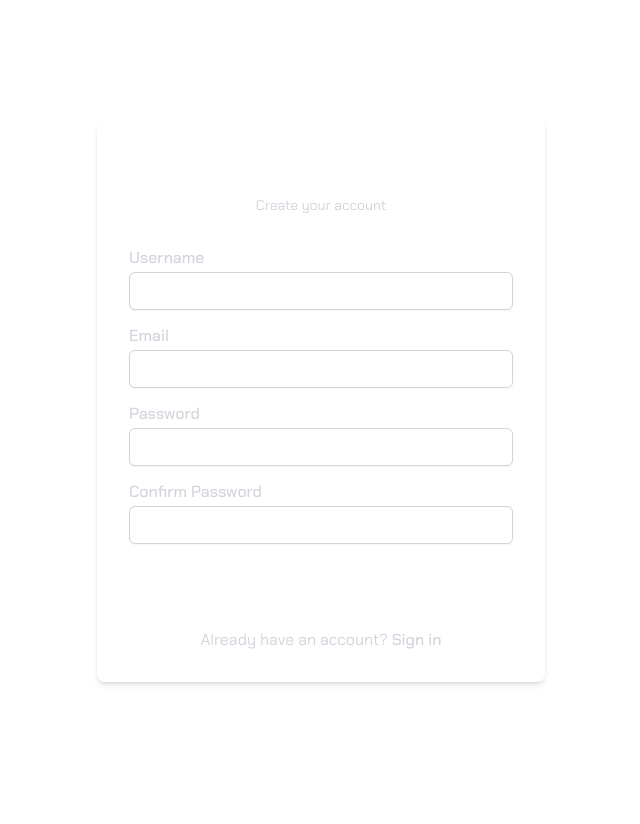
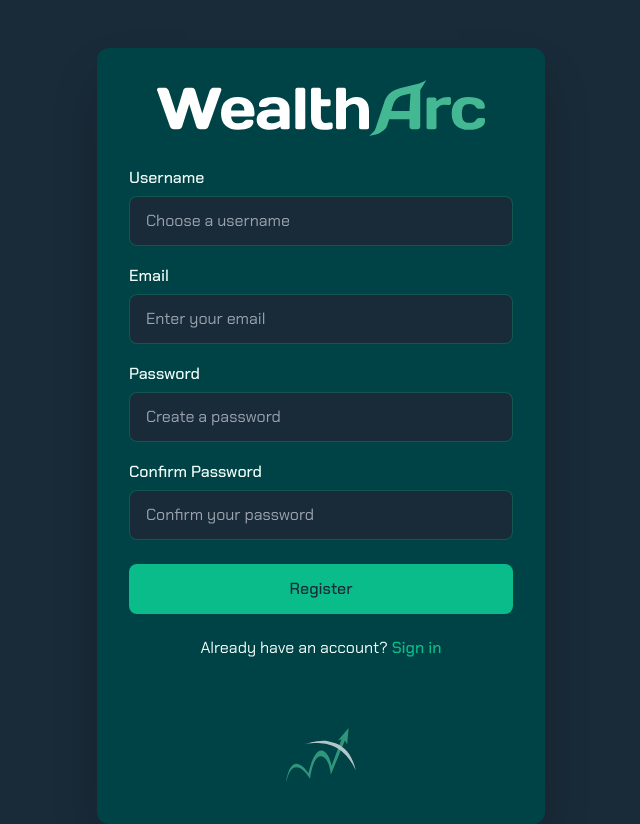
Before and after one commit to FatboyBoji/WEALTH-ARC, a Next.js app in the folder frontend/: page /auth/register in a window 1280 px wide. Shown: the whole page, without its empty margins (319-959 px from the left). Before the commit the page ends 800 px from the top, so only its background shows below. Built offline with nearby package versions, Linux system fonts and the light colour scheme.

Commit message:
auth pages

```diff
--- a/frontend/src/app/auth/login/page.tsx
+++ b/frontend/src/app/auth/login/page.tsx
@@ -4,6 +4,8 @@ import React, { useState, useEffect, Suspense } from 'react';
 import { useAuth } from '@/contexts/AuthContext';
 import Link from 'next/link';
 import { useSearchParams } from 'next/navigation';
+import WealthArcSvg from '@/components/icons/WealthArcSvg';
+import WaLogoSvg from '@/components/icons/WaLogoSvg';
 
 function LoginForm() {
   const [username, setUsername] = useState('');
@@ -21,7 +23,6 @@ function LoginForm() {
   useEffect(() => {
     const sessionExpired = searchParams.get('session') === 'expired';
 
-    // Show a message immediately when redirected due to session expiry
     if (sessionExpired && !attemptedVerification) {
       setStatusMessage({
         type: 'info',
@@ -29,60 +30,66 @@ function LoginForm() {
       });
 
       setAttemptedVerification(true);
-
-      // We don't need to attempt verification anymore - we've already been redirected
-      // due to session expiry, so just ask the user to log in again
       console.log('Session expired, user needs to log in again');
     }
   }, [searchParams, attemptedVerification]);
 
   return (
-    <div className="min-h-screen flex items-center justify-center bg-background">
-      <div className="max-w-lg w-full space-y-10 p-12 bg-secondary rounded-lg shadow-xl">
+    <div className="min-h-screen flex items-center justify-center bg-[#192A38]">
+      <div className="max-w-md w-full space-y-8 p-8 bg-[#004346] rounded-xl shadow-2xl">
         <div className="text-center">
-          <h2 className="text-4xl font-bold text-white">WealthArc</h2>
-          <p className="mt-3 text-xl text-gray-300">Sign in to your account</p>
+          <div className="flex justify-center mb-4">
+            <WealthArcSvg className="h-auto w-auto" />
+          </div>
+          <p className="mt-2 text-[#F3FFFC] text-xl">Sign in to your account</p>
         </div>
 
-        <form className="mt-10 space-y-8" onSubmit={handleSubmit}>
+        <form className="mt-8 space-y-6" onSubmit={handleSubmit}>
           {error && (
-            <div className="bg-red-500 text-white p-3 rounded-md">
+            <div className="bg-red-500/20 border border-red-500 text-red-100 p-4 rounded-lg flex items-center">
+              <svg xmlns="http://www.w3.org/2000/svg" className="h-5 w-5 mr-2 flex-shrink-0" viewBox="0 0 20 20" fill="currentColor">
+                <path fillRule="evenodd" d="M18 10a8 8 0 11-16 0 8 8 0 0116 0zm-7 4a1 1 0 11-2 0 1 1 0 012 0zm-1-9a1 1 0 00-1 1v4a1 1 0 102 0V6a1 1 0 00-1-1z" clipRule="evenodd" />
+              </svg>
               {error}
             </div>
           )}
 
           {statusMessage && (
             <div className={`${
-              statusMessage.type === 'error' ? 'bg-red-500' :
-              statusMessage.type === 'success' ? 'bg-green-500' : 'bg-blue-500'
-            } text-white p-3 rounded-md`}>
+              statusMessage.type === 'error' ? 'bg-red-500/20 border-red-500 text-red-100' :
+              statusMessage.type === 'success' ? 'bg-green-500/20 border-green-500 text-green-100' : 'bg-blue-500/20 border-blue-500 text-blue-100'
+            } border p-4 rounded-lg flex items-center`}>
+              <svg xmlns="http://www.w3.org/2000/svg" className="h-5 w-5 mr-2 flex-shrink-0" viewBox="0 0 20 20" fill="currentColor">
+                <path fillRule="evenodd" d="M18 10a8 8 0 11-16 0 8 8 0 0116 0zm-7-4a1 1 0 11-2 0 1 1 0 012 0zm-1 4a1 1 0 00-1 1v2a1 1 0 102 0v-2a1 1 0 00-1-1z" clipRule="evenodd" />
+              </svg>
               {statusMessage.message}
             </div>
           )}
 
-          <div className="rounded-md shadow-sm -space-y-px">
+          <div className="space-y-5">
             <div>
-              <label htmlFor="username" className="sr-only">Username</label>
+              <label htmlFor="username" className="block text-sm font-medium text-[#F3FFFC] mb-2">Username</label>
               <input
                 id="username"
                 name="username"
                 type="text"
                 required
-                className="appearance-none rounded-none relative block w-full px-4 py-3 border border-gray-300 placeholder-gray-500 text-gray-900 rounded-t-md focus:outline-none focus:ring-primary focus:border-primary focus:z-10 text-base"
-                placeholder="Username"
+                className="appearance-none relative block w-full px-4 py-3 bg-[#192A38] border border-[#09BC8A]/30 placeholder-gray-400 text-[#F3FFFC] rounded-lg focus:outline-none focus:ring-2 focus:ring-[#09BC8A] focus:border-transparent"
+                placeholder="Enter your username"
                 value={username}
                 onChange={(e) => setUsername(e.target.value)}
               />
             </div>
+
             <div>
-              <label htmlFor="password" className="sr-only">Password</label>
+              <label htmlFor="password" className="block text-sm font-medium text-[#F3FFFC] mb-2">Password</label>
               <input
                 id="password"
                 name="password"
                 type="password"
                 required
-                className="appearance-none rounded-none relative block w-full px-4 py-3 border border-gray-300 placeholder-gray-500 text-gray-900 rounded-b-md focus:outline-none focus:ring-primary focus:border-primary focus:z-10 text-base"
-                placeholder="Password"
+                className="appearance-none relative block w-full px-4 py-3 bg-[#192A38] border border-[#09BC8A]/30 placeholder-gray-400 text-[#F3FFFC] rounded-lg focus:outline-none focus:ring-2 focus:ring-[#09BC8A] focus:border-transparent"
+                placeholder="Enter your password"
                 value={password}
                 onChange={(e) => setPassword(e.target.value)}
               />
@@ -93,19 +100,33 @@ function LoginForm() {
             <button
               type="submit"
               disabled={isLoading}
-              className="group relative w-full flex justify-center py-3 px-6 border border-transparent text-base font-medium rounded-md text-white bg-primary hover:bg-opacity-90 focus:outline-none focus:ring-2 focus:ring-offset-2 focus:ring-primary"
+              className="group relative w-full flex justify-center py-3 px-6 border border-transparent text-base font-medium rounded-lg text-[#192A38] bg-[#09BC8A] hover:bg-[#09BC8A]/90 focus:outline-none focus:ring-2 focus:ring-offset-2 focus:ring-[#09BC8A] transition-colors duration-200 disabled:opacity-70"
             >
-              {isLoading ? 'Signing in...' : 'Sign in'}
+              {isLoading ? (
+                <div className="flex items-center">
+                  <svg className="animate-spin -ml-1 mr-3 h-5 w-5 text-[#192A38]" xmlns="http://www.w3.org/2000/svg" fill="none" viewBox="0 0 24 24">
+                    <circle className="opacity-25" cx="12" cy="12" r="10" stroke="currentColor" strokeWidth="4"></circle>
+                    <path className="opacity-75" fill="currentColor" d="M4 12a8 8 0 018-8V0C5.373 0 0 5.373 0 12h4zm2 5.291A7.962 7.962 0 014 12H0c0 3.042 1.135 5.824 3 7.938l3-2.647z"></path>
+                  </svg>
+                  Signing in...
+                </div>
+              ) : 'Sign in'}
             </button>
           </div>
 
-          <div className="text-center text-base text-gray-300">
+          <div className="text-center text-sm text-[#F3FFFC]">
             Don't have an account?{' '}
-            <Link href="/auth/register" className="font-medium text-primary hover:underline">
+            <Link href="/auth/register" className="font-medium text-[#09BC8A] hover:text-[#09BC8A]/80 hover:underline transition-colors duration-200">
               Register here
             </Link>
           </div>
         </form>
+
+        <div className="pt-4 text-center">
+          <div className="flex justify-center mt-4">
+            <WaLogoSvg className="h-auto w-auto opacity-70" />
+          </div>
+        </div>
       </div>
     </div>
   );
@@ -113,8 +134,12 @@ function LoginForm() {
 
 export default function LoginPage() {
   return (
-    <div className="min-h-screen flex items-center justify-center bg-background">
-      <Suspense fallback={<div>Loading...</div>}>
+    <div className="min-h-screen flex items-center justify-center bg-[#192A38]">
+      <Suspense fallback={
+        <div className="flex items-center justify-center h-screen">
+          <div className="animate-spin rounded-full h-12 w-12 border-t-2 border-b-2 border-[#09BC8A]"></div>
+        </div>
+      }>
         <LoginForm />
       </Suspense>
     </div>
--- a/frontend/src/app/auth/register/page.tsx
+++ b/frontend/src/app/auth/register/page.tsx
@@ -4,6 +4,8 @@ import React, { useState } from 'react';
 import { useAuth } from '@/contexts/AuthContext';
 import Link from 'next/link';
 import { validatePassword } from '@/utils/passwordPolicy';
+import WealthArcSvg from '@/components/icons/WealthArcSvg';
+import WaLogoSvg from '@/components/icons/WaLogoSvg';
 
 const RegisterPage = () => {
   const [username, setUsername] = useState('');
@@ -35,23 +37,28 @@ const RegisterPage = () => {
   };
 
   return (
-    <div className="min-h-screen flex items-center justify-center bg-background">
-      <div className="max-w-md w-full space-y-8 p-8 bg-secondary rounded-lg shadow-md">
+    <div className="min-h-screen flex items-center justify-center bg-[#192A38] pt-12 px-4 sm:px-6 lg:px-8">
+      <div className="max-w-md w-full space-y-8 p-8 bg-[#004346] rounded-xl shadow-2xl">
         <div className="text-center">
-          <h2 className="text-3xl font-bold text-white">WealthArc</h2>
-          <p className="mt-2 text-gray-300">Create your account</p>
+          <div className="flex justify-center mb-0">
+            <WealthArcSvg className="h-14 w-auto" />
+          </div>
+          {/* <p className="mt-2 text-[#F3FFFC] text-xl">Create your account</p> */}
         </div>
 
         <form className="mt-8 space-y-6" onSubmit={handleSubmit}>
           {error && (
-            <div className="bg-red-500 text-white p-3 rounded-md">
+            <div className="bg-red-500/20 border border-red-500 text-red-100 p-4 rounded-lg flex items-center">
+              <svg xmlns="http://www.w3.org/2000/svg" className="h-5 w-5 mr-2 flex-shrink-0" viewBox="0 0 20 20" fill="currentColor">
+                <path fillRule="evenodd" d="M18 10a8 8 0 11-16 0 8 8 0 0116 0zm-7 4a1 1 0 11-2 0 1 1 0 012 0zm-1-9a1 1 0 00-1 1v4a1 1 0 102 0V6a1 1 0 00-1-1z" clipRule="evenodd" />
+              </svg>
               {error}
             </div>
           )}
 
-          <div className="space-y-4">
+          <div className="space-y-5">
             <div>
-              <label htmlFor="username" className="block text-sm font-medium text-gray-300">
+              <label htmlFor="username" className="block text-sm font-medium text-[#F3FFFC] mb-2">
                 Username
               </label>
               <input
@@ -59,14 +66,15 @@ const RegisterPage = () => {
                 name="username"
                 type="text"
                 required
-                className="mt-1 block w-full px-3 py-2 border text-gray-900 border-gray-300 rounded-md shadow-sm placeholder-gray-400 focus:outline-none focus:ring-primary focus:border-primary sm:text-sm"
+                className="appearance-none relative block w-full px-4 py-3 bg-[#192A38] border border-[#09BC8A]/30 placeholder-gray-400 text-[#F3FFFC] rounded-lg focus:outline-none focus:ring-2 focus:ring-[#09BC8A] focus:border-transparent"
+                placeholder="Choose a username"
                 value={username}
                 onChange={(e) => setUsername(e.target.value)}
               />
             </div>
 
             <div>
-              <label htmlFor="email" className="block text-sm font-medium text-gray-300">
+              <label htmlFor="email" className="block text-sm font-medium text-[#F3FFFC] mb-2">
                 Email
               </label>
               <input
@@ -74,14 +82,15 @@ const RegisterPage = () => {
                 name="email"
                 type="email"
                 required
-                className="mt-1 block w-full px-3 py-2 border text-gray-900 border-gray-300 rounded-md shadow-sm placeholder-gray-400 focus:outline-none focus:ring-primary focus:border-primary sm:text-sm"
+                className="appearance-none relative block w-full px-4 py-3 bg-[#192A38] border border-[#09BC8A]/30 placeholder-gray-400 text-[#F3FFFC] rounded-lg focus:outline-none focus:ring-2 focus:ring-[#09BC8A] focus:border-transparent"
+                placeholder="Enter your email"
                 value={email}
                 onChange={(e) => setEmail(e.target.value)}
               />
             </div>
 
             <div>
-              <label htmlFor="password" className="block text-sm font-medium text-gray-300">
+              <label htmlFor="password" className="block text-sm font-medium text-[#F3FFFC] mb-2">
                 Password
               </label>
               <input
@@ -89,12 +98,13 @@ const RegisterPage = () => {
                 name="password"
                 type="password"
                 required
-                className="mt-1 block w-full px-3 py-2 border text-gray-900 border-gray-300 rounded-md shadow-sm placeholder-gray-400 focus:outline-none focus:ring-primary focus:border-primary sm:text-sm"
+                className="appearance-none relative block w-full px-4 py-3 bg-[#192A38] border border-[#09BC8A]/30 placeholder-gray-400 text-[#F3FFFC] rounded-lg focus:outline-none focus:ring-2 focus:ring-[#09BC8A] focus:border-transparent"
+                placeholder="Create a password"
                 value={password}
                 onChange={handlePasswordChange}
               />
               {passwordErrors.length > 0 && (
-                <ul className="mt-2 text-sm text-red-500">
+                <ul className="mt-2 text-sm text-red-300 space-y-1 pl-5 list-disc">
                   {passwordErrors.map((error, index) => (
                     <li key={index}>{error}</li>
                   ))}
@@ -103,7 +113,7 @@ const RegisterPage = () => {
             </div>
 
             <div>
-              <label htmlFor="confirmPassword" className="block text-sm font-medium text-gray-300">
+              <label htmlFor="confirmPassword" className="block text-sm font-medium text-[#F3FFFC] mb-2">
                 Confirm Password
               </label>
               <input
@@ -111,12 +121,13 @@ const RegisterPage = () => {
                 name="confirmPassword"
                 type="password"
                 required
-                className="mt-1 block w-full px-3 py-2 border text-gray-900 border-gray-300 rounded-md shadow-sm placeholder-gray-400 focus:outline-none focus:ring-primary focus:border-primary sm:text-sm"
+                className="appearance-none relative block w-full px-4 py-3 bg-[#192A38] border border-[#09BC8A]/30 placeholder-gray-400 text-[#F3FFFC] rounded-lg focus:outline-none focus:ring-2 focus:ring-[#09BC8A] focus:border-transparent"
+                placeholder="Confirm your password"
                 value={confirmPassword}
                 onChange={(e) => setConfirmPassword(e.target.value)}
               />
               {password !== confirmPassword && confirmPassword && (
-                <p className="mt-2 text-sm text-red-500">Passwords do not match</p>
+                <p className="mt-2 text-sm text-red-300">Passwords do not match</p>
               )}
             </div>
           </div>
@@ -125,19 +136,33 @@ const RegisterPage = () => {
             <button
               type="submit"
               disabled={isLoading || passwordErrors.length > 0 || password !== confirmPassword}
-              className="group relative w-full flex justify-center py-2 px-4 border border-transparent text-sm font-medium rounded-md text-white bg-primary hover:bg-opacity-90 focus:outline-none focus:ring-2 focus:ring-offset-2 focus:ring-primary disabled:opacity-50"
+              className="group relative w-full flex justify-center py-3 px-4 border border-transparent text-base font-medium rounded-lg text-[#192A38] bg-[#09BC8A] hover:bg-[#09BC8A]/90 focus:outline-none focus:ring-2 focus:ring-offset-2 focus:ring-[#09BC8A] transition-colors duration-200 disabled:opacity-70"
             >
-              {isLoading ? 'Creating Account...' : 'Register'}
+              {isLoading ? (
+                <div className="flex items-center">
+                  <svg className="animate-spin -ml-1 mr-3 h-5 w-5 text-[#192A38]" xmlns="http://www.w3.org/2000/svg" fill="none" viewBox="0 0 24 24">
+                    <circle className="opacity-25" cx="12" cy="12" r="10" stroke="currentColor" strokeWidth="4"></circle>
+                    <path className="opacity-75" fill="currentColor" d="M4 12a8 8 0 018-8V0C5.373 0 0 5.373 0 12h4zm2 5.291A7.962 7.962 0 014 12H0c0 3.042 1.135 5.824 3 7.938l3-2.647z"></path>
+                  </svg>
+                  Creating Account...
+                </div>
+              ) : 'Register'}
             </button>
           </div>
 
-          <div className="text-center text-sm text-gray-300">
+          <div className="text-center text-sm text-[#F3FFFC]">
             Already have an account?{' '}
-            <Link href="/auth/login" className="font-medium text-primary hover:underline">
+            <Link href="/auth/login" className="font-medium text-[#09BC8A] hover:text-[#09BC8A]/80 hover:underline transition-colors duration-200">
               Sign in
             </Link>
           </div>
         </form>
+
+        <div className="pt-4 text-center">
+          <div className="flex justify-center mt-4">
+            <WaLogoSvg className="h-auto w-auto opacity-70" />
+          </div>
+        </div>
       </div>
     </div>
   );
```
